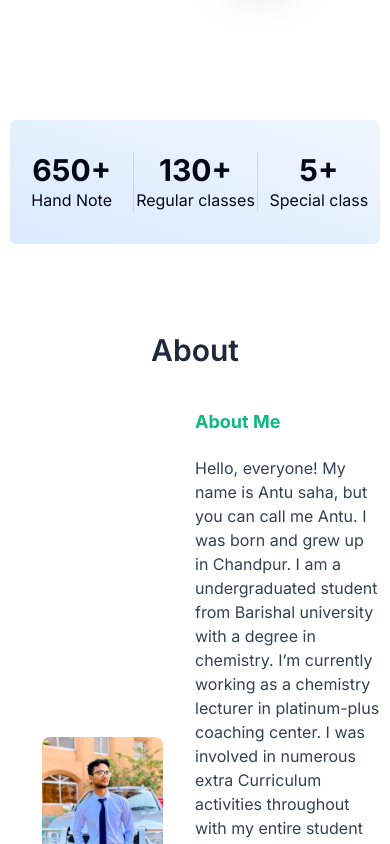
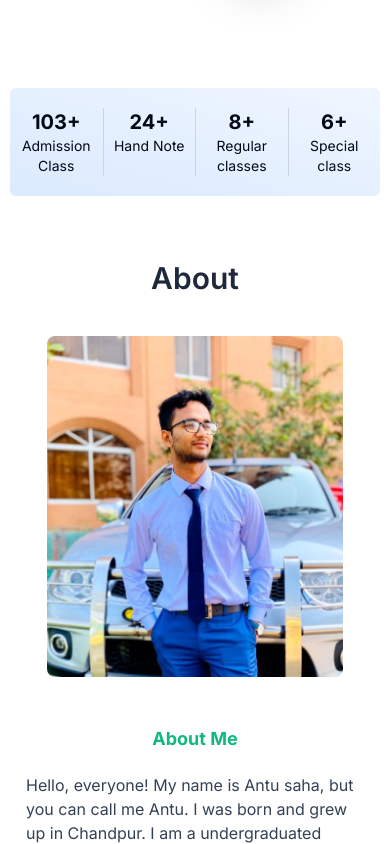
Before and after one commit to saadi001/ACC, a Next.js app: page / in a window 390 px wide. Shown: the part 800-1644 px from the top of the page. Built offline with nearby package versions, Linux system fonts and the light colour scheme.

Commit message:
responsiveness updated

```diff
--- a/app/components/about/About.js
+++ b/app/components/about/About.js
@@ -6,19 +6,19 @@ const About = () => {
   return (
     <div className="py-8">
       <Title>About</Title>
-      <div className="py-10 grid grid-cols-2 items-center gap-">
+      <div className="py-10 grid grid-cols-1 md:grid-cols-2 gap-12 md:gap-2 items-center gap-">
         <div className="relative">
           <Image
             src={antu}
             alt="Antu's profile"
             priority
             quality={100}
-            className="w-[65%] mx-auto rounded-lg"
+            className="w-[80%] md:w-[65%] mx-auto rounded-lg"
           />
         </div>
         <div>
-          <p className="text-lg font-bold text-emerald-500">About Me</p>
-          <p className="mt-5 text-slate-700">
+          <p className="text-lg font-bold text-center md:text-start text-emerald-500">About Me</p>
+          <p className="mt-5 text-slate-700 px-4 md:px-0">
             Hello, everyone! My name is Antu saha, but you can call me Antu. I
             was born and grew up in Chandpur. I am a undergraduated student from
             Barishal university with a degree in chemistry. I’m currently
@@ -26,15 +26,17 @@ const About = () => {
             was involved in numerous extra Curriculum activities throughout with
             my entire student life.
           </p>
-          <p className="mt-5 text-slate-700">
+          <p className="mt-5 text-slate-700 px-4 md:px-0">
             I’m particularly interested in the intersection of technology and
             user experience, and I’m here today to learn more about emerging
             trends in this field and connect with others who share
             similar interests
           </p>
+          <div className="flex justify-center md:justify-start">
           <button className=" mt-5 px-5 py-1.5 bg-gradient-to-br rounded-lg from-emerald-500 to-[#0ABAB5] text-white capitalize">
             Contact{" "}
           </button>
+          </div>
         </div>
       </div>
     </div>
--- /dev/null
+++ b/app/components/counter/CountComponent.js
@@ -0,0 +1,10 @@
+"use client";
+import CountUp from "react-countup";
+
+const CountComponent = ({endNumber}) => {
+    return (
+        <CountUp enableScrollSpy scrollSpyOnce end={endNumber} suffix="+"/>
+    );
+};
+
+export default CountComponent;
--- a/app/components/counter/Counter.js
+++ b/app/components/counter/Counter.js
@@ -1,17 +1,32 @@
+import CountComponent from "./CountComponent";
+
+
 const Counter = () => {
   return (
-    <div className="grid grid-cols-3 mt-20 mb-14 bg-gradient-to-tr from-blue-100 to-blue-50 py-8 divide-x divide-slate-300 rounded-md">
-      <div className="text-center">
-        <p className="text-3xl font-bold">650+</p>
-        <p>Hand Note</p>
+    <div className="grid grid-cols-4 mt-12 md:mt-20 mb-8 md:mb-14 bg-gradient-to-tr from-blue-100 to-blue-50 py-5 md:py-8 divide-x divide-slate-300 rounded-md">
+      <div className="text-center px-2">
+        <p className="text-xl md:text-3xl font-bold">
+          <CountComponent endNumber={103}/>
+        </p>
+        <p className="text-sm md:text-base">Admission Class</p>
       </div>
-      <div className=" text-center">
-        <p className="text-3xl font-bold">130+</p>
-        <p>Regular classes</p>
+      <div className="text-center px-2">
+        <p className="text-xl md:text-3xl font-bold">
+          <CountComponent endNumber={24}/>
+        </p>
+        <p className="text-sm md:text-base">Hand Note</p>
       </div>
-      <div className=" text-center">
-        <p className="text-3xl font-bold">5+</p>
-        <p>Special class</p>
+      <div className=" text-center px-2">
+        <p className="text-xl md:text-3xl font-bold">
+          <CountComponent endNumber={8}/>
+        </p>
+        <p className="text-sm md:text-base">Regular classes</p>
+      </div>
+      <div className=" text-center px-2">
+        <p className="text-xl md:text-3xl font-bold">
+          <CountComponent endNumber={6}/>
+        </p>
+        <p className="text-sm md:text-base">Special class</p>
       </div>
     </div>
   );
--- a/app/components/gallery/Gallery.js
+++ b/app/components/gallery/Gallery.js
@@ -12,7 +12,7 @@ const Gallery = () => {
         <Marquee pauseOnHover>
           {[1, 2, 3, 4, 5].map((details, i) => {
             return (
-              <div key={i} className="w-56 h-72 mx-2 relative">
+              <div key={i} className="w-32 md:w-56 h-52 md:h-72 mx-2 relative">
                 <Image
                   src={img}
                   alt="gallery photo"
```
